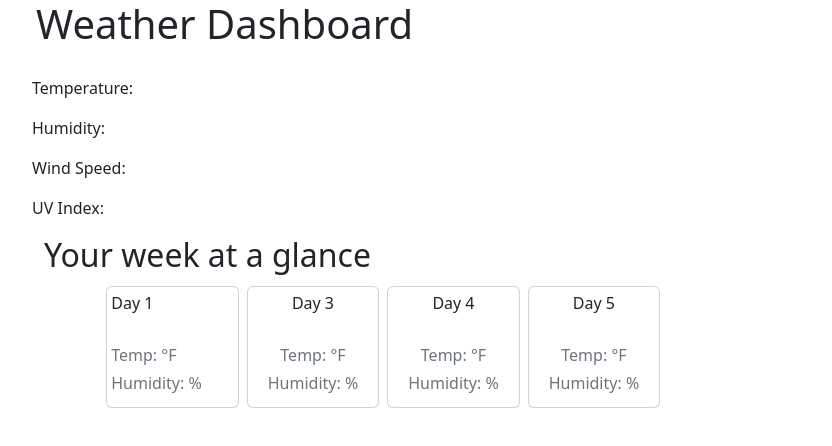
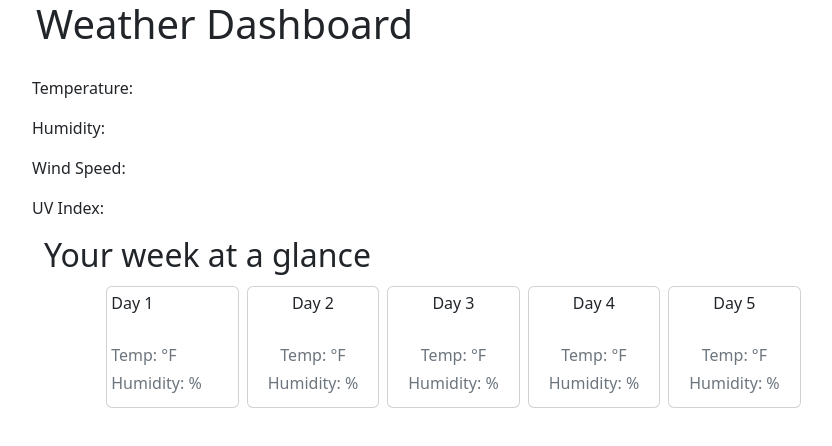
Before and after one commit to dhuw/weather-dashboard, a plain HTML site: page index.html in a window 1280 px wide. Shown: the whole page, without its empty margins (46-878 px from the left). Drawn offline with nearby package versions, Linux system fonts and the light colour scheme.

Commit message:
minor 5 day update

```diff
--- a/index.html
+++ b/index.html
@@ -38,6 +38,7 @@
                         <p class="pl-2">UV Index: <span id="uv-idex"></span></p>
                     </div>
                     <!-- start of 5 day  -->
+                    <!-- day 1 -->
                     <div class="col-12 fiveDay">
                         <h2>Your week at a glance</h2>
                         <div class="row">
@@ -54,9 +55,23 @@
                                     </div>
                                 </div>
                             </div>
-
+                            <!-- day two -->
                             <div class="col-sm-10 col-md-4 col-lg-2 p-1 text-center">
                                 <div class="card day-2 m-0">
+                                    <div class="card-body p-1">
+                                        <p class="card-title">Day 2</p>
+                                        <img class="fiveDay-img mb-2" />
+                                        <p class="card-subtitle mb-2 text-muted">Temp: <span
+                                        class="fiveDay-temp"></span>
+                                        &deg;F</p>
+                                        <p class="card-subtitle mb-2 text-muted">Humidity: <span
+                                        class="fiveDay-humid"></span>%</p>
+                                    </div>
+                                </div>
+                            </div>
+                            <!-- day three -->
+                            <div class="col-sm-10 col-md-4 col-lg-2 p-1 text-center">
+                                <div class="card day-3 m-0">
                                     <div class="card-body p-1">
                                         <p class="card-title">Day 3</p>
                                         <img class="fiveDay-img mb-2" />
@@ -70,27 +85,28 @@
                             </div>
 
                             <div class="col-sm-10 col-md-4 col-lg-2 p-1 text-center">
-                                <div class="card day-3 m-0">
+                                <div class="card day-4 m-0">
                                     <div class="card-body p-1">
+                            <!-- day four -->
                                         <p class="card-title">Day 4</p>
                                         <img class="fiveDay-img mb-2" />
-                                        <p class="card-subtitle mb-2 text-muted">Temp: <span
-                                        class="fiveDay-temp"></span>
-                                        &deg;F</p>
+                                        <p class="card-subtitle mb-2 text-muted">
+                                        Temp: <span class="fiveDay-temp"></span> &deg;F</p>
                                         <p class="card-subtitle mb-2 text-muted">Humidity: <span
                                         class="fiveDay-humid"></span>%</p>
                                     </div>
                                 </div>
                             </div>
 
+                            <!-- day five -->
                             <div class="col-sm-10 col-md-4 col-lg-2 p-1 text-center">
-                                <div class="card day-4 m-0">
+                                <div class="card day-3 m-0">
                                     <div class="card-body p-1">
-
                                         <p class="card-title">Day 5</p>
                                         <img class="fiveDay-img mb-2" />
-                                        <p class="card-subtitle mb-2 text-muted">
-                                        Temp: <span class="fiveDay-temp"></span> &deg;F</p>
+                                        <p class="card-subtitle mb-2 text-muted">Temp: <span
+                                        class="fiveDay-temp"></span>
+                                        &deg;F</p>
                                         <p class="card-subtitle mb-2 text-muted">Humidity: <span
                                         class="fiveDay-humid"></span>%</p>
                                     </div>
```
